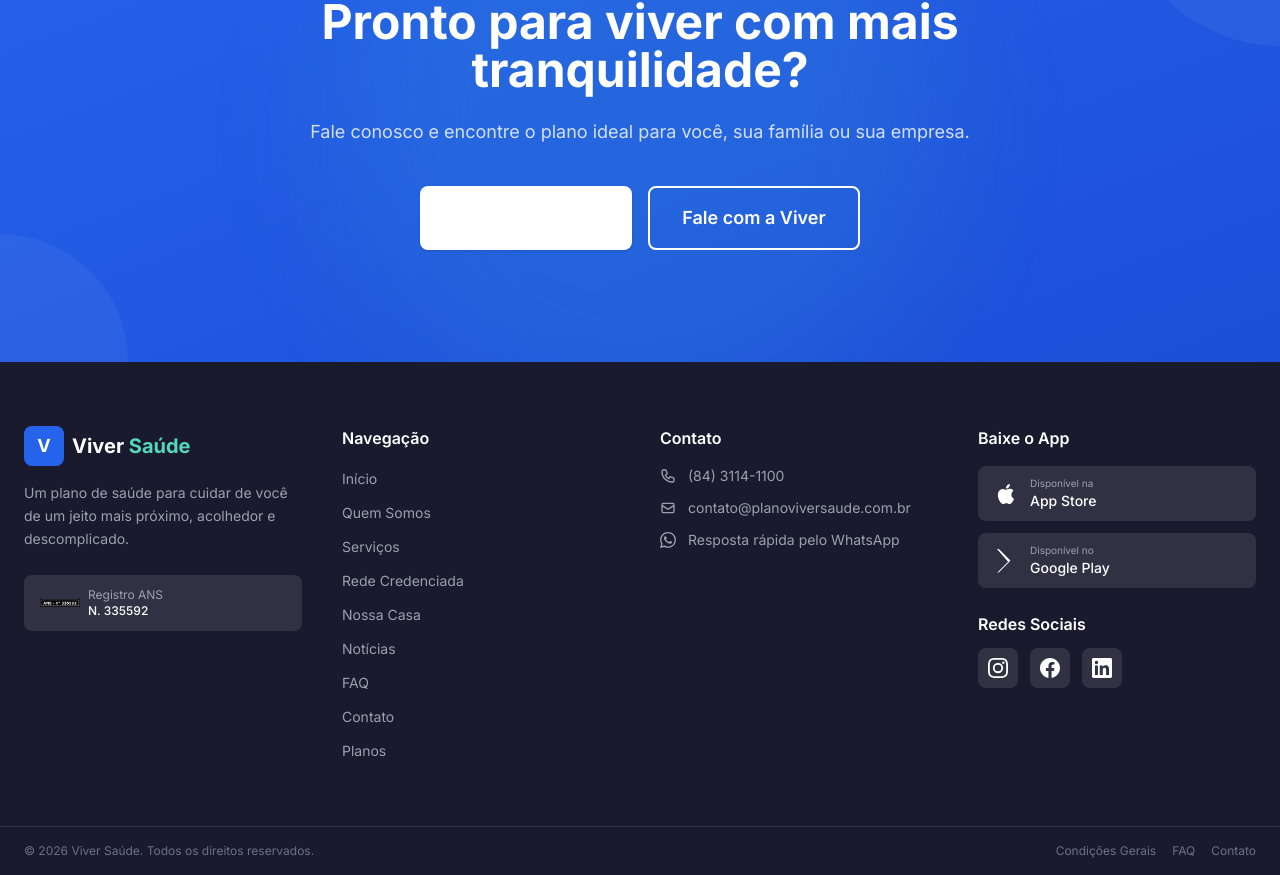
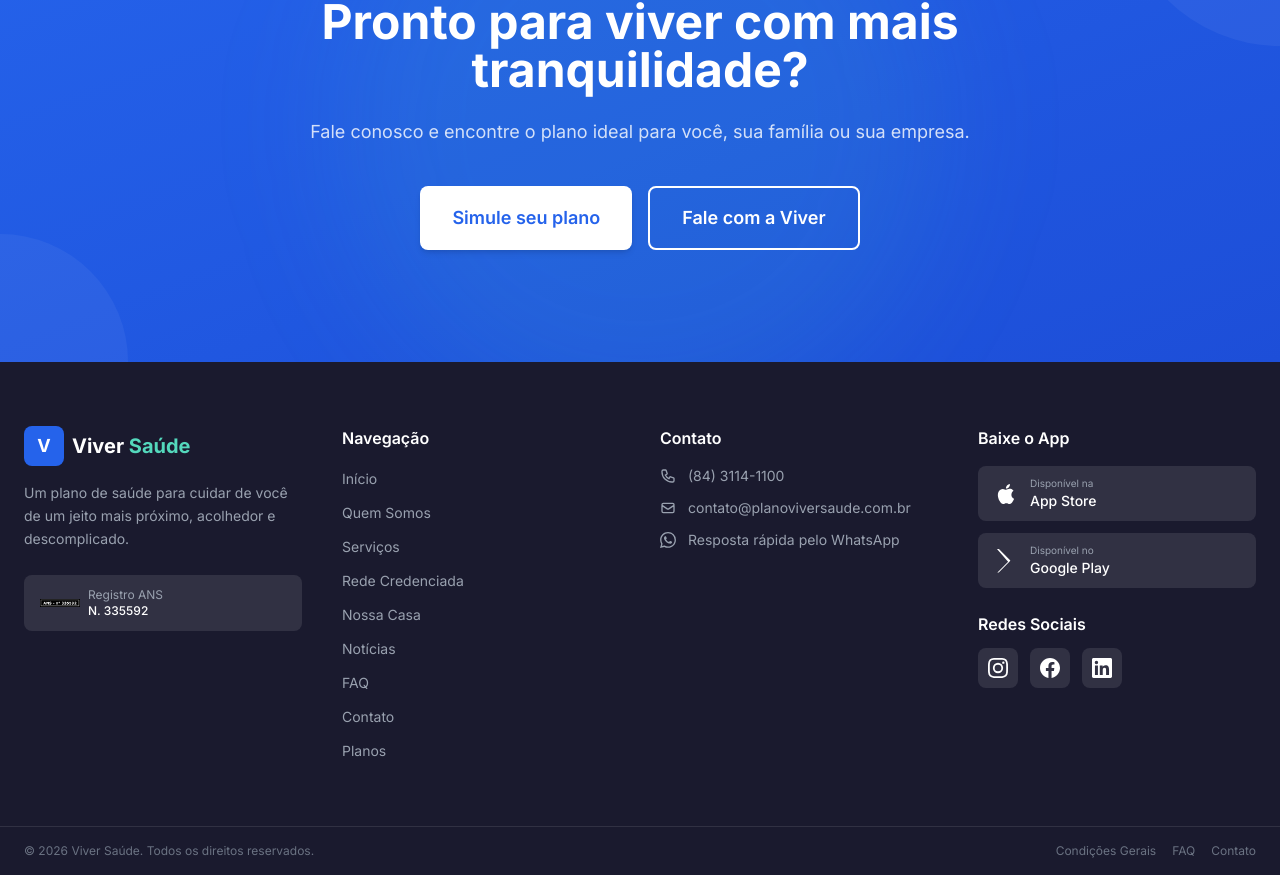
Before and after one commit to pontidigital/site-viver-saude, a Next.js app: page / in a window 1280 px wide. Shown: the part 3848-4723 px from the top of the page. Built offline with nearby package versions, Linux system fonts and the light colour scheme.

Commit message:
fix: corrige contraste do botao Simule seu plano na CTA section
Texto branco sobre fundo branco estava ilegivel por conflito de
especificidade entre variant secondary e classes inline no Tailwind v4.

Co-Authored-By: Claude Opus 4.6 (1M context) <noreply@anthropic.com>

```diff
--- a/src/components/sections/CTASection.tsx
+++ b/src/components/sections/CTASection.tsx
@@ -21,23 +21,20 @@ export function CTASection() {
             Fale conosco e encontre o plano ideal para você, sua família ou sua empresa.
           </p>
           <div className="flex flex-col sm:flex-row gap-4 justify-center">
-            <Button
+            <a
               href="/quero-ser-cliente"
-              variant="secondary"
-              size="lg"
-              className="bg-white text-primary hover:bg-gray-100"
+              className="inline-flex items-center justify-center font-semibold rounded-lg px-8 py-4 text-lg bg-white text-[#2563eb] hover:bg-gray-100 shadow-md hover:shadow-lg transition-all duration-300"
             >
               Simule seu plano
-            </Button>
-            <Button
+            </a>
+            <a
               href={WHATSAPP_URL}
-              variant="outline"
-              size="lg"
-              className="border-white text-white hover:bg-white hover:text-primary"
               target="_blank"
+              rel="noopener noreferrer"
+              className="inline-flex items-center justify-center font-semibold rounded-lg px-8 py-4 text-lg border-2 border-white text-white hover:bg-white hover:text-[#2563eb] transition-all duration-300"
             >
               Fale com a Viver
-            </Button>
+            </a>
           </div>
         </ScrollAnimationWrapper>
       </div>
```
